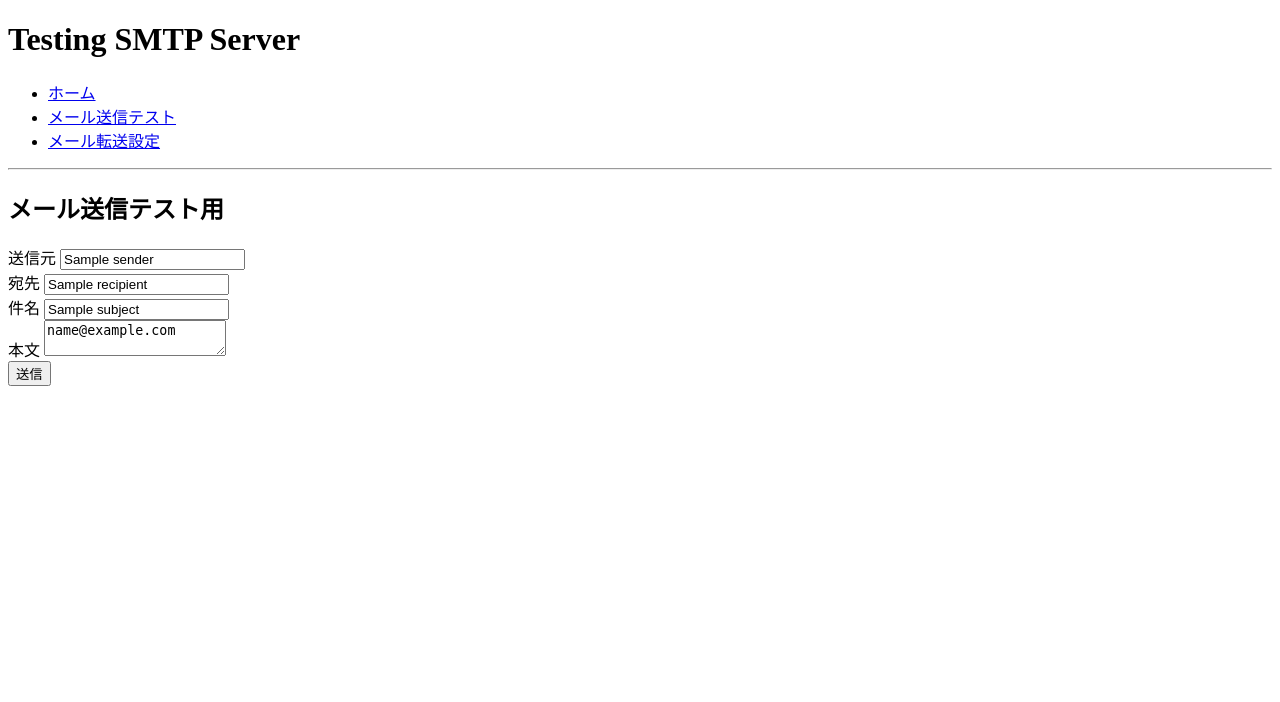
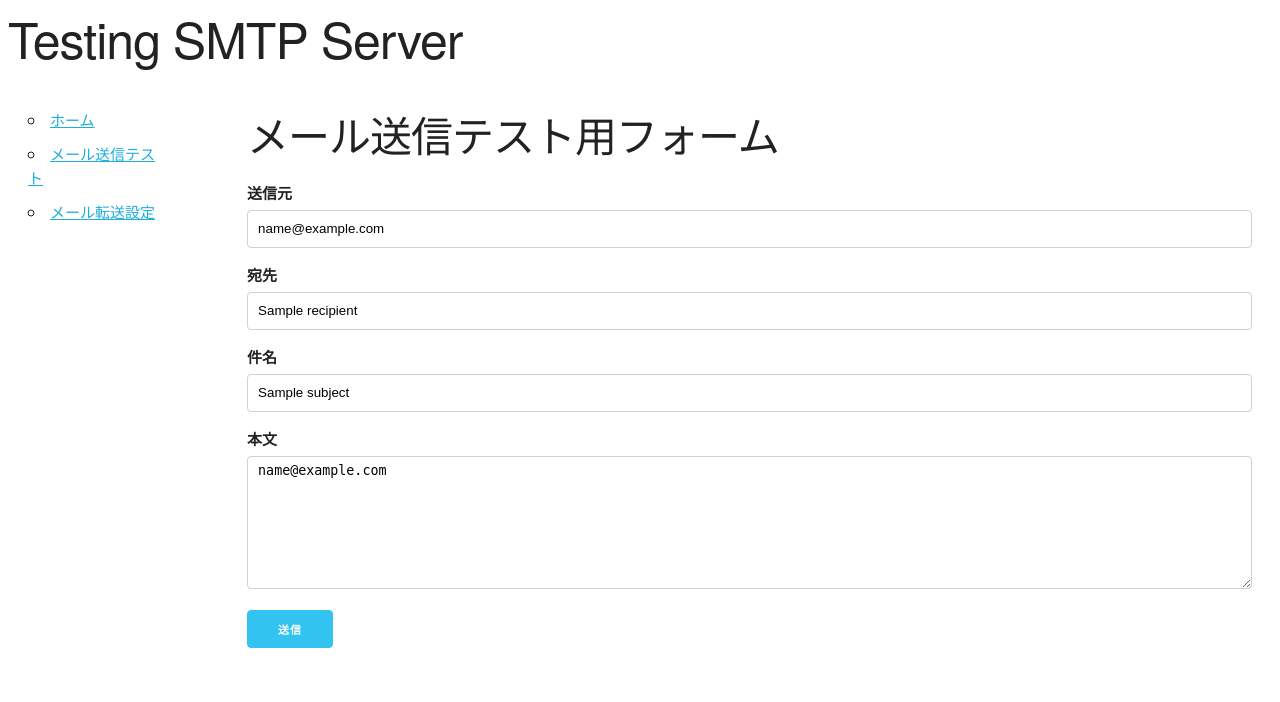
Before and after one commit to shinokiwa/yt-smtp-cather, a Flask app: template yt_smtp_catcher/templates/mail.html in a window 1280 px wide. Shown: the top 702 px of the page. Run offline with Flask 3, Linux system fonts and the light colour scheme; the template is opened without the code that fills it: most values are stand-ins (such as "Sample title", 1, 10 or a date in 2020); parts of the project's set-up code (start-up, migrations or seed data) failed here and were passed over.

Commit message:
Web画面

```diff
--- a/yt_smtp_catcher/static/css/style.css
+++ b/yt_smtp_catcher/static/css/style.css
@@ -1,12 +1,3 @@
-
-table {
-    border: 1px solid #ddd;
-    border-collapse: collapse;
-    width: 100%;
+.p20 {
+    padding: 20px;
 }
-
-th, td {
-    padding: 15px;
-    text-align: left;
-    border: 1px solid #ddd;
-}
--- /dev/null
+++ b/yt_smtp_catcher/templates/common_end.html
@@ -0,0 +1,4 @@
+            </div>
+        </div>
+    </body>
+</html>
--- /dev/null
+++ b/yt_smtp_catcher/templates/common_start.html
@@ -0,0 +1,21 @@
+<!DOCTYPE html>
+<html lang="ja">
+<head>
+    <meta charset="UTF-8">
+    <title>YT SMTP Catcher</title>
+
+    <link rel="stylesheet" href="https://cdnjs.cloudflare.com/ajax/libs/skeleton/2.0.4/skeleton.min.css" integrity="sha512-EZLkOqwILORob+p0BXZc+Vm3RgJBOe1Iq/0fiI7r/wJgzOFZMlsqTa29UEl6v6U6gsV4uIpsNZoV32YZqrCRCQ==" crossorigin="anonymous" referrerpolicy="no-referrer" />
+    <link rel="stylesheet" type="text/css" href="/static/css/style.css">
+</head>
+<body>
+    <h1>Testing SMTP Server</h1>
+
+    <div class="row">
+        <div class="two columns p20">
+            <ul>
+                <li><a href="/">ホーム</a></li>
+                <li><a href="/mail">メール送信テスト</a></li>
+                <li><a href="#">メール転送設定</a></li>
+            </ul>
+        </div>
+        <div class="ten columns p20">
--- a/yt_smtp_catcher/templates/mail.html
+++ b/yt_smtp_catcher/templates/mail.html
@@ -1,38 +1,25 @@
-<!DOCTYPE html>
-<html lang="ja">
-<head>
-    <meta charset="UTF-8">
-    <title>Testing SMTP Server</title>
+{% include 'common_start.html' %}
+<h2>メール送信テスト用フォーム</h2>
 
-    <link rel="stylesheet" type="text/css" href="/static/css/style.css">
-</head>
-<body>
-    {% include 'navi.html' %}
-
-    <h2>メール送信テスト用</h2>
-
+<form action="/mail" method="post">
+    <div class="u-full-width">
+        <label for="mail_from">送信元</label>
+        <input class="u-full-width" type="text" id="mail_from" name="mail_from" value="{{ mail_from }}">
+    </div>
+    <div class="u-full-width">
+        <label for="mail_to">宛先</label>
+        <input class="u-full-width" type="text" id="mail-to" name="mail-to" value="{{ recipient }}">
+    </div>
+    <div class="u-full-width">
+        <label for="mail_subject">件名</label>
+        <input class="u-full-width" type="text" id="mail_subject" name="mail_subject" value="{{ subject }}">
+    </div>
+    <div class="u-full-width">
+        <label for="mail_data">本文</label>
+        <textarea class="u-full-width" id="mail_data" name="mail_data" style="height: 10em;">{{ mail_data }}</textarea>
+    </div>
     <div>
-        <form action="/mail" method="post">
-            <div>
-                <label for="sender">送信元</label>
-                <input type="text" id="sender" name="sender" value="{{ sender }}">
-            </div>
-            <div>
-                <label for="recipient">宛先</label>
-                <input type="text" id="recipient" name="recipient" value="{{ recipient }}">
-            </div>
-            <div>
-                <label for="subject">件名</label>
-                <input type="text" id="subject" name="subject" value="{{ subject }}">
-            </div>
-            <div>
-                <label for="mail_data">本文</label>
-                <textarea id="mail_data" name="mail_data">{{ mail_data }}</textarea>
-            </div>
-            <div>
-                <button type="submit">送信</button>
-            </div>
-        </form>
+        <button class="button-primary" type="submit">送信</button>
     </div>
-</body>
-</html>
+</form>
+{% include 'common_end.html' %}
--- a/yt_smtp_catcher/templates/navi.html
+++ /dev/null
@@ -1,8 +0,0 @@
-<h1>Testing SMTP Server</h1>
-
-<ul>
-    <li><a href="/">ホーム</a></li>
-    <li><a href="/mail">メール送信テスト</a></li>
-    <li><a href="#">メール転送設定</a></li>
-</ul>
-<hr />
```
Also changed, not shown: setup.cfg (+7 -6 lines), yt_smtp_catcher/blueprints/mail.py (+25 -0 lines), yt_smtp_catcher/templates/detail.html (+2 -14 lines), yt_smtp_catcher/templates/index.html (+3 -14 lines).
